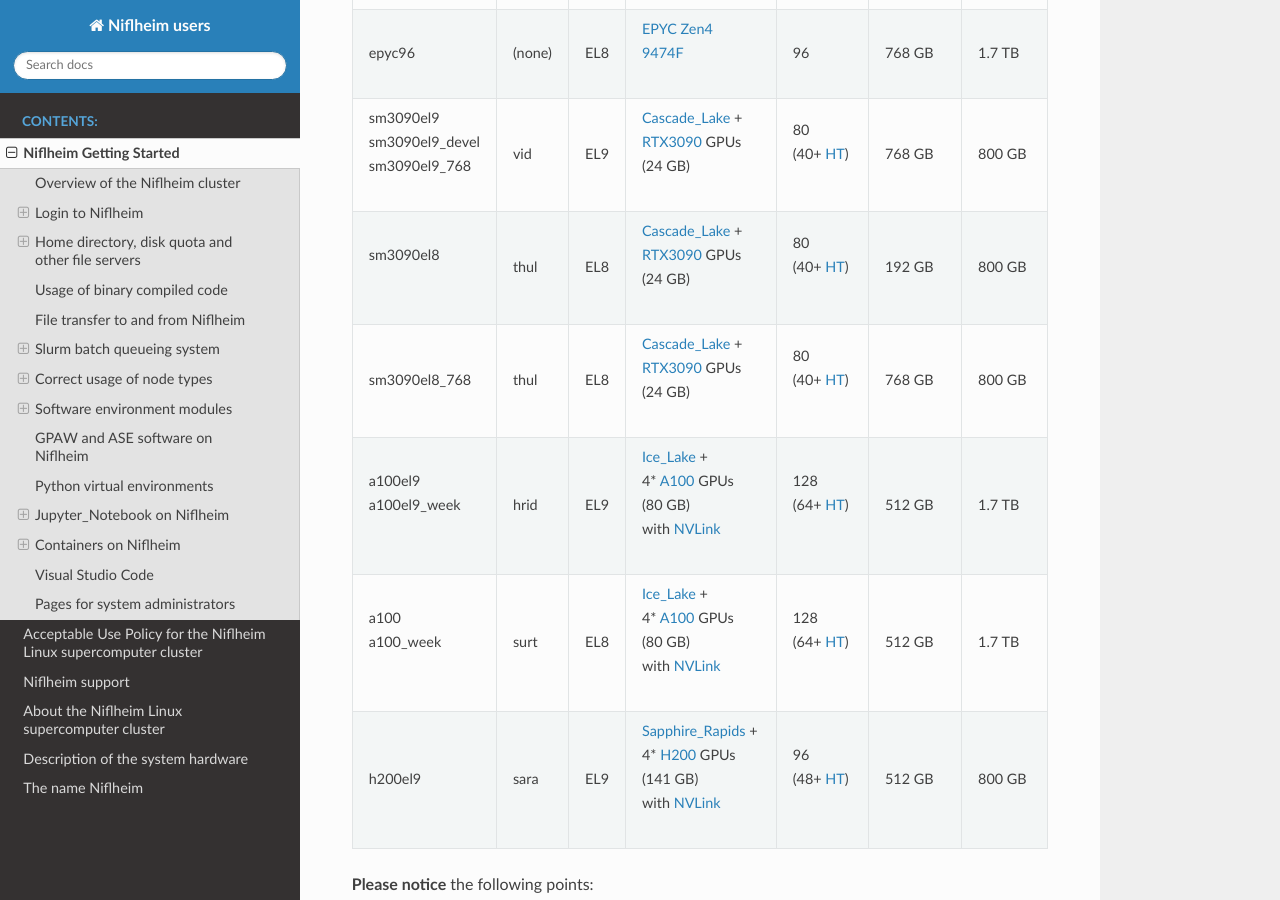
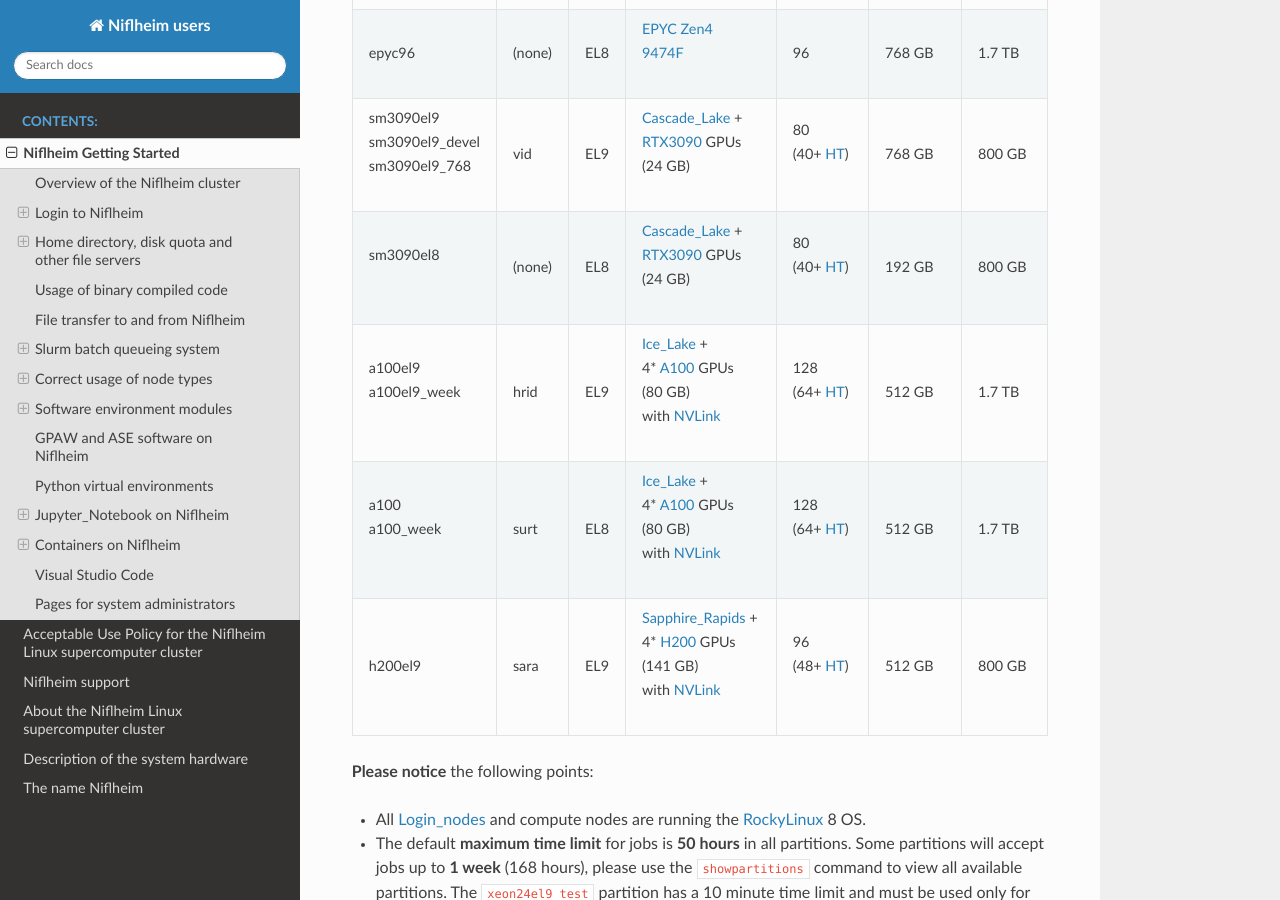
Before and after one commit to OleHolmNielsen/Niflheim_users, a Sphinx documentation site: the page built from docs/Niflheim_Getting_Started.rst, in a window 1280 px wide and 900 px high, scrolled down 7467 px. Built offline with Sphinx 7.4.7 and the Read the Docs theme 3.1.0, drawn with Linux system fonts in a browser that asks for light colours; some of the changed text lies outside the part shown.

```diff
--- a/docs/Niflheim_Getting_Started.rst
+++ b/docs/Niflheim_Getting_Started.rst
@@ -457,7 +457,7 @@
     - 768 GB
     - 800 GB
   * - | sm3090el8
-    - thul
+    - (none)
     - EL8
     - | Cascade_Lake_ +
       | RTX3090_ GPUs
@@ -465,16 +465,6 @@
     - | 80
       | (40+ HT_)
     - 192 GB
-    - 800 GB
-  * - sm3090el8_768
-    - thul
-    - EL8
-    - | Cascade_Lake_ +
-      | RTX3090_ GPUs
-      | (24 GB)
-    - | 80
-      | (40+ HT_)
-    - 768 GB
     - 800 GB
   * - | a100el9
       | a100el9_week
@@ -831,7 +821,7 @@
 Please do not use the GPU partitions unless your group has been authorized to use GPUs.
 The appropriate Login_nodes_ (RockyLinux_ 8 or 9) for GPU partitions are:
 
-* Partition ``sm3090el8``: **thul** (EL8 Skylake_ CPU)
+* Partition ``sm3090el8``: (none)
 * Partition ``sm3090el9``: **vid** (EL9 Skylake_ CPU)
 * Partition ``a100``: **surt** (EL8 Ice_Lake_ CPU)
 * Partition ``a100el9``: **hrid** (EL9 Ice_Lake_ CPU)
```
